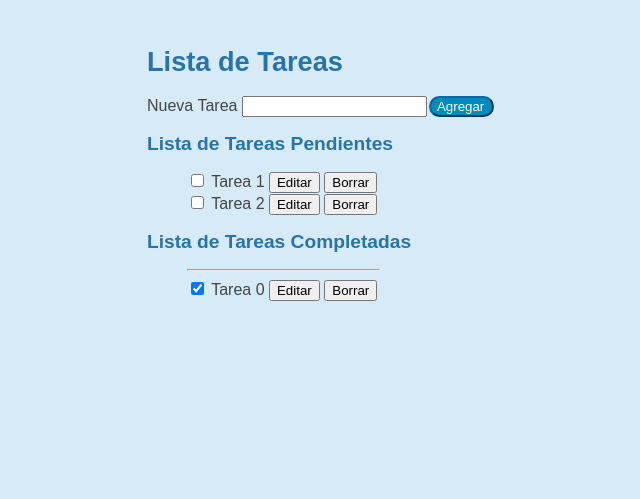
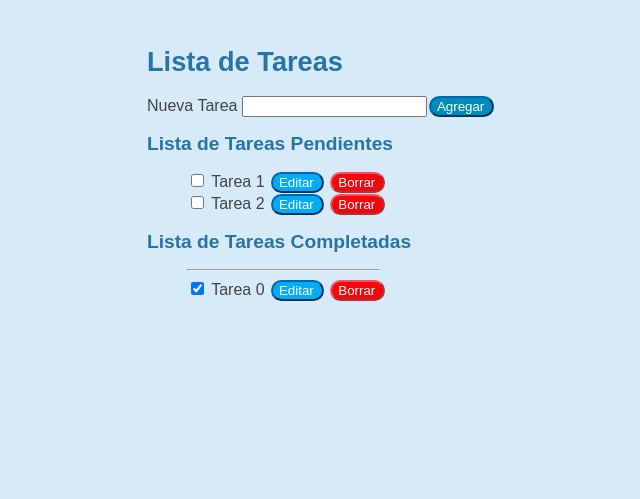
Before and after one commit to sofiMongelos/sofiMongelos.github.io, a plain HTML site: page listaTarea/index.html in a window 1280 px wide. Shown: the whole page, without its empty margins (437-1077 px from the left). Drawn offline with Linux system fonts and the light colour scheme.

Commit message:
botones editar y borrar

```diff
--- a/listaTarea/style.css
+++ b/listaTarea/style.css
@@ -43,3 +43,29 @@ hr{
     border-radius: 84px;
     padding: 1px 8px 1px 6px;
 }
+
+.edit{
+    background-color: #04ACF8;
+    border-color: #0267AE;
+    color: white;
+    margin-left: 2px;
+    border-radius: 84px;
+    padding: 1px 8px 1px 6px;
+    cursor: pointer;
+}
+
+.delete{
+    background-color: #F7050C;
+    border-color: #F95358;
+    color: white;
+    margin-left: 2px;
+    border-radius: 84px;
+    padding: 1px 8px 1px 6px;
+    cursor: pointer;
+}
+
+button:hover {
+    background-color: white;
+    color: black;
+    border: none;
+  }
```
